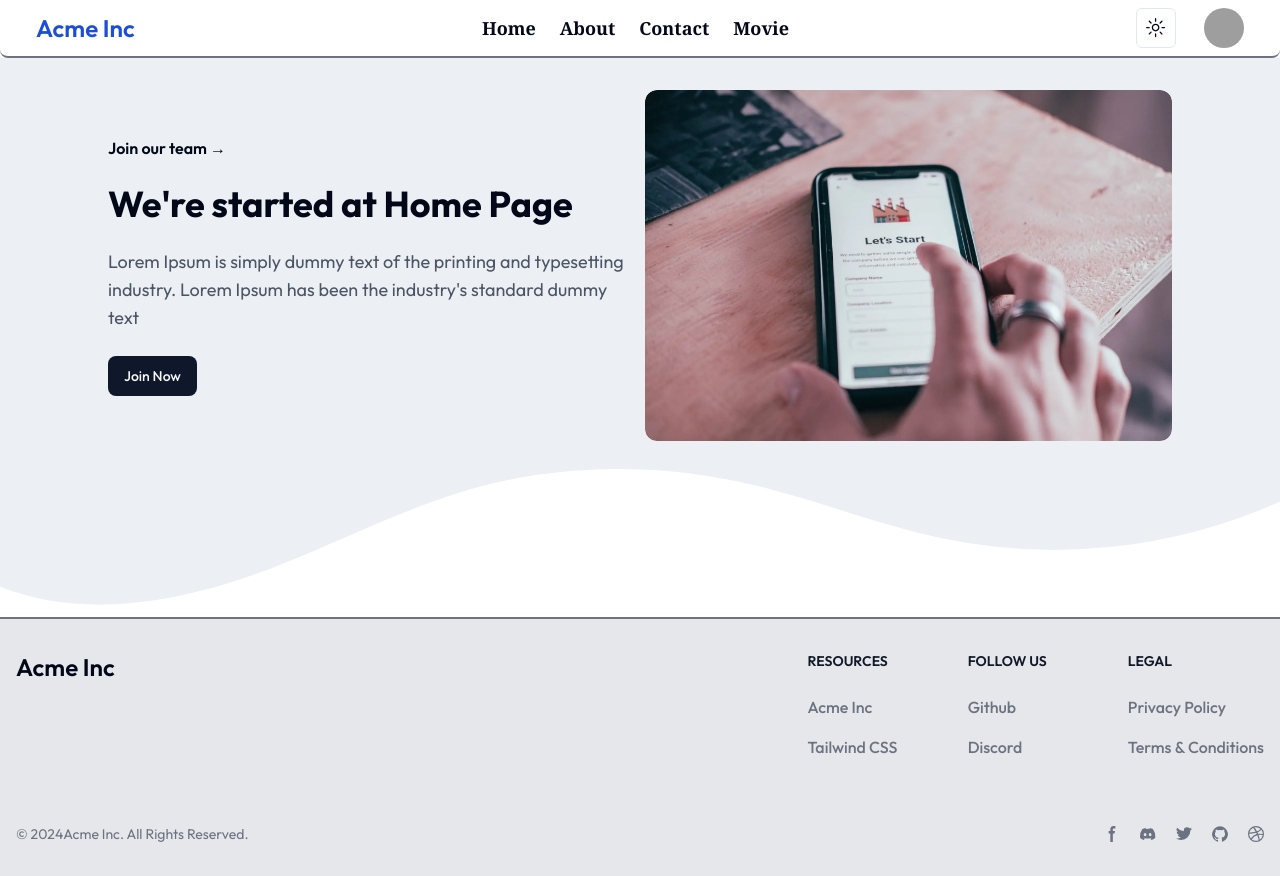
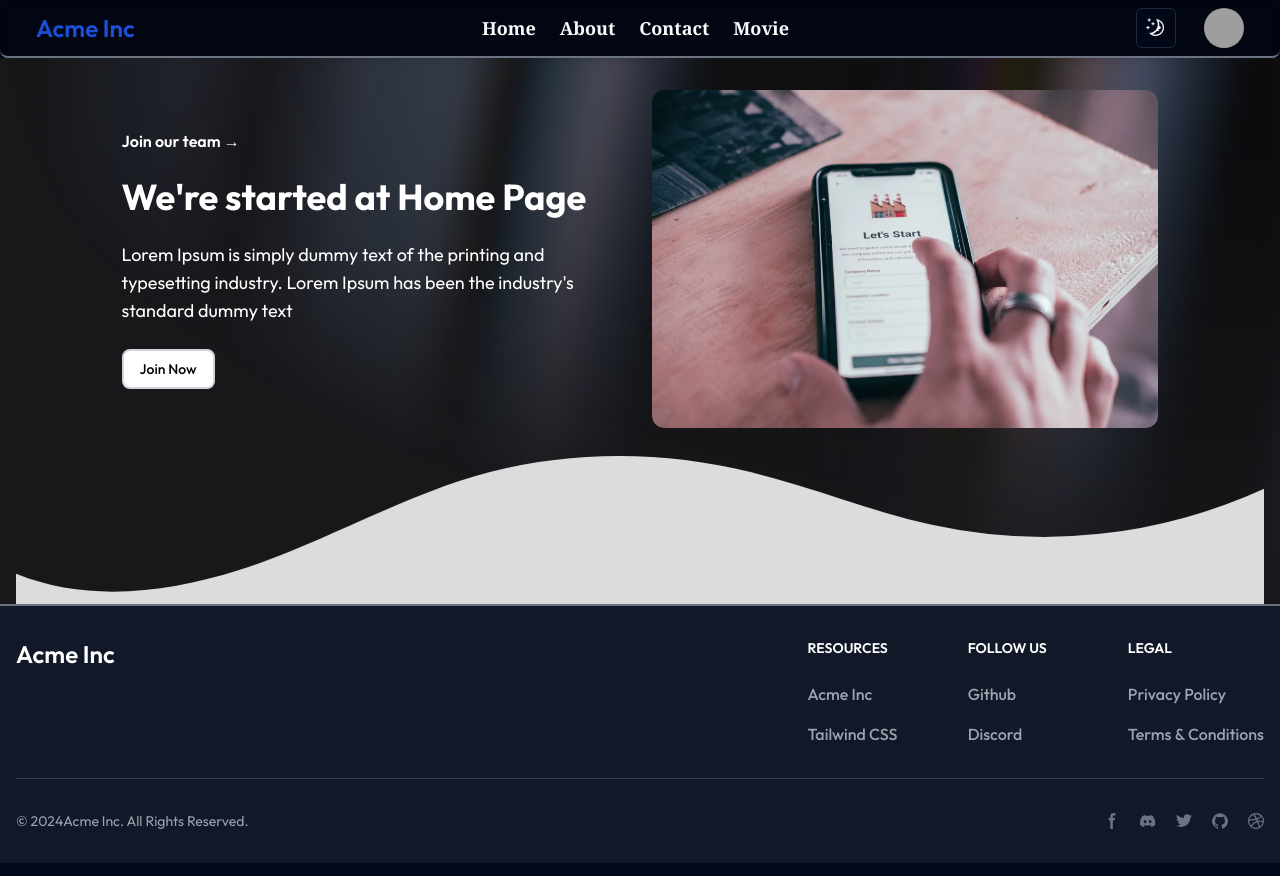
Before and after one commit to harshsinghmumbai/Full_Stack_WebApplication, a Next.js app: page / in a window 1280 px wide. Built offline with nearby package versions, Linux system fonts and the light colour scheme; grey boxes are pictures that could not be loaded.

Commit message:
A New Animated look for full stack WebApplication

```diff
--- a/package.json
+++ b/package.json
@@ -7,7 +7,7 @@
     "build": "next build",
     "start": "next start",
     "lint": "next lint",
-    "pages:build":"npx @cloudflare/next-on-pages"
+    "pages:build": "npx @cloudflare/next-on-pages"
   },
   "dependencies": {
     "@hookform/resolvers": "^3.9.0",
@@ -23,6 +23,7 @@
     "class-variance-authority": "^0.7.0",
     "clsx": "^2.1.1",
     "embla-carousel-react": "^8.1.8",
+    "framer-motion": "^11.11.9",
     "icons": "^1.0.0",
     "lucide": "^0.408.0",
     "lucide-react": "^0.395.0",
@@ -35,7 +36,7 @@
     "react-hook-form": "^7.52.1",
     "react-icons": "^5.2.1",
     "sonner": "^1.5.0",
-    "tailwind-merge": "^2.4.0",
+    "tailwind-merge": "^2.5.4",
     "tailwindcss-animate": "^1.0.7",
     "zod": "^3.23.8"
   },
--- a/src/app/globals.css
+++ b/src/app/globals.css
@@ -31,7 +31,7 @@
   transform: rotateY(180deg);
 }
 .custom-shape-divider-bottom-1720449456 .shape-fill {
-  fill: white;
+  fill: gainsboro;
 }
 .btn {
   @apply mt-4 w-[80%] rounded-sm bg-black dark:bg-cyan-400 px-2 py-1.5 text-sm font-semibold text-white shadow-sm hover:bg-black/80 focus-visible:outline focus-visible:outline-2 focus-visible:outline-offset-2 focus-visible:outline-black active:scale-110 transition ease-in-out;
--- a/src/app/layout.js
+++ b/src/app/layout.js
@@ -22,7 +22,7 @@
       <body className={outfit.className}>
         <ThemeProvider
           attribute="class"
-          defaultTheme="light"
+          defaultTheme="dark"
           enableSystem
           disableTransitionOnChange
         >
--- a/src/components/Dynamic_Movie.jsx
+++ b/src/components/Dynamic_Movie.jsx
@@ -20,6 +20,8 @@
   TooltipProvider,
   TooltipTrigger,
 } from "@/components/ui/tooltip";
+import { motion } from "framer-motion";
+import { AuroraBackground } from "./ui/aurora-background";
 
 const Dynamic_Movie = ({ id }) => {
   const unique = id;
@@ -73,6 +75,17 @@
   }, [unique]);
   return (
     <>
+      <AuroraBackground>
+        <motion.div
+          initial={{ opacity: 0.0, y: 40 }}
+          whileInView={{ opacity: 1, y: 0 }}
+          transition={{
+            delay: 0.3,
+            duration: 0.8,
+            ease: "easeInOut",
+          }}
+          className="relative flex flex-col gap-4 items-center justify-center px-4"
+        >
           {loading ? (
             <Skeleton_Dynamic_movie />
           ) : (
@@ -129,7 +142,10 @@
                       {genres.map((elem) => {
                         const { id, name } = elem;
                         return (
-                      <Badge key={id} className="bg-blue-500 text-white ml-2">
+                          <Badge
+                            key={id}
+                            className="bg-blue-500 text-white ml-2"
+                          >
                             {name}
                           </Badge>
                         );
@@ -355,6 +371,8 @@
               </div>
             </div>
           )}
+        </motion.div>
+      </AuroraBackground>
     </>
   );
 };
--- a/src/components/Form_Validation.jsx
+++ b/src/components/Form_Validation.jsx
@@ -17,7 +17,6 @@
 import { useState } from "react";
 import { toast } from "sonner";
 import { Loader2 } from "lucide-react";
-import { AlertCircle } from "lucide-react";
 
 const ZodValidation = z.object({
   name: z
--- a/src/components/Hero_Section.jsx
+++ b/src/components/Hero_Section.jsx
@@ -1,19 +1,34 @@
 "use client";
 import Image from "next/image";
 import { Button } from "./ui/button";
+import { motion } from "framer-motion";
+import { AuroraBackground } from "./ui/aurora-background";
 
 const Hero_Section = ({ NewData }) => {
   const { title, description, image } = NewData;
   return (
     <>
-      <main className="bg-[#ecf0f5] relative py-5 dark:bg-black z-0">
+      <AuroraBackground>
+        <motion.div
+          initial={{ opacity: 0.0, y: 40 }}
+          whileInView={{ opacity: 1, y: 0 }}
+          transition={{
+            delay: 0.3,
+            duration: 0.8,
+            ease: "easeInOut",
+          }}
+          className="relative flex flex-col gap-4 items-center justify-center px-4"
+        >
+          <main className=" relative py-5 z-0">
             <div className="w-[85%] h-fit m-auto md:p-3">
               <div className="flex flex-col items-center gap-x-4 gap-y-4 pb-[9rem] md:flex-row z-0">
                 <div className="space-y-6">
-              <p className="text-sm font-semibold md:text-base">
+                  <p className="text-sm font-semibold md:text-base dark:text-white">
                     Join our team &rarr;
                   </p>
-              <p className="text-3xl font-bold md:text-4xl">{title}</p>
+                  <p className="text-3xl font-bold md:text-4xl dark:text-white">
+                    {title}
+                  </p>
                   <p className="text-base text-gray-600 md:text-lg dark:text-white">
                     {description}
                   </p>
@@ -31,7 +46,7 @@
                     priority
                   />
                 </div>
-            <div className="custom-shape-divider-bottom-1720449456">
+                <div className="custom-shape-divider-bottom-1720449456 w-full">
                   <svg
                     data-name="Layer 1"
                     xmlns="http://www.w3.org/2000/svg"
@@ -47,6 +62,8 @@
               </div>
             </div>
           </main>
+        </motion.div>
+      </AuroraBackground>
     </>
   );
 };
--- /dev/null
+++ b/src/components/ui/aurora-background.jsx
@@ -0,0 +1,46 @@
+"use client";
+import { cn } from "@/lib/utils";
+import React from "react";
+
+export const AuroraBackground = ({
+  className,
+  children,
+  showRadialGradient = true,
+  ...props
+}) => {
+  return (
+    <div
+      className={cn(
+        "relative flex flex-col w-full h-full items-center justify-center bg-zinc-50 dark:bg-zinc-900  text-slate-950 transition-bg",
+        className
+      )}
+      {...props}
+    >
+      <div className="absolute inset-0 overflow-hidden">
+        <div
+          //   I'm sorry but this is what peak developer performance looks like // trigger warning
+          className={cn(
+            `
+          [--white-gradient:repeating-linear-gradient(100deg,var(--white)_0%,var(--white)_7%,var(--transparent)_10%,var(--transparent)_12%,var(--white)_16%)]
+          [--dark-gradient:repeating-linear-gradient(100deg,var(--black)_0%,var(--black)_7%,var(--transparent)_10%,var(--transparent)_12%,var(--black)_16%)]
+          [--aurora:repeating-linear-gradient(100deg,var(--blue-500)_10%,var(--indigo-300)_15%,var(--blue-300)_20%,var(--violet-200)_25%,var(--blue-400)_30%)]
+          [background-image:var(--white-gradient),var(--aurora)]
+          dark:[background-image:var(--dark-gradient),var(--aurora)]
+          [background-size:300%,_200%]
+          [background-position:50%_50%,50%_50%]
+          filter blur-[10px] invert dark:invert-0
+          after:content-[""] after:absolute after:inset-0 after:[background-image:var(--white-gradient),var(--aurora)]
+          after:dark:[background-image:var(--dark-gradient),var(--aurora)]
+          after:[background-size:200%,_100%]
+          after:animate-aurora after:[background-attachment:fixed] after:mix-blend-difference
+          pointer-events-none
+          absolute -inset-[10px] opacity-50 will-change-transform`,
+            showRadialGradient &&
+              `[mask-image:radial-gradient(ellipse_at_100%_0%,black_10%,var(--transparent)_70%)]`
+          )}
+        ></div>
+      </div>
+      {children}
+    </div>
+  );
+};
--- a/src/lib/utils.js
+++ b/src/lib/utils.js
@@ -1,6 +1,6 @@
-import { clsx } from "clsx"
-import { twMerge } from "tailwind-merge"
+import { clsx } from "clsx";
+import { twMerge } from "tailwind-merge";
 
 export function cn(...inputs) {
-  return twMerge(clsx(inputs))
+  return twMerge(clsx(inputs));
 }
--- a/tailwind.config.js
+++ b/tailwind.config.js
@@ -1,11 +1,15 @@
+const {
+  default: flattenColorPalette,
+} = require("tailwindcss/lib/util/flattenColorPalette");
+
 /** @type {import('tailwindcss').Config} */
 module.exports = {
   darkMode: ["class"],
   content: [
-    './pages/**/*.{js,jsx}',
-    './components/**/*.{js,jsx}',
-    './app/**/*.{js,jsx}',
-    './src/**/*.{js,jsx}',
+    "./pages/**/*.{js,jsx}",
+    "./components/**/*.{js,jsx}",
+    "./app/**/*.{js,jsx}",
+    "./src/**/*.{js,jsx}",
   ],
   prefix: "",
   theme: {
@@ -66,12 +70,34 @@
           from: { height: "var(--radix-accordion-content-height)" },
           to: { height: "0" },
         },
+        aurora: {
+          from: {
+            backgroundPosition: "50% 50%, 50% 50%",
+          },
+          to: {
+            backgroundPosition: "350% 50%, 350% 50%",
+          },
+        },
       },
       animation: {
+        aurora: "aurora 60s linear infinite",
         "accordion-down": "accordion-down 0.2s ease-out",
         "accordion-up": "accordion-up 0.2s ease-out",
       },
     },
   },
-  plugins: [require("tailwindcss-animate")],
-}
+  plugins: [
+    require("tailwindcss-animate"),
+    // Add the 'addVariablesForColors' function here
+    function addVariablesForColors({ addBase, theme }) {
+      let allColors = flattenColorPalette(theme("colors"));
+      let newVars = Object.fromEntries(
+        Object.entries(allColors).map(([key, val]) => [`--${key}`, val])
+      );
+
+      addBase({
+        ":root": newVars,
+      });
+    },
+  ],
+};
```
Also changed, not shown: 1 other file (tests, documents, lock files or other folders). Lines whose indentation alone changed are shown as unchanged.
